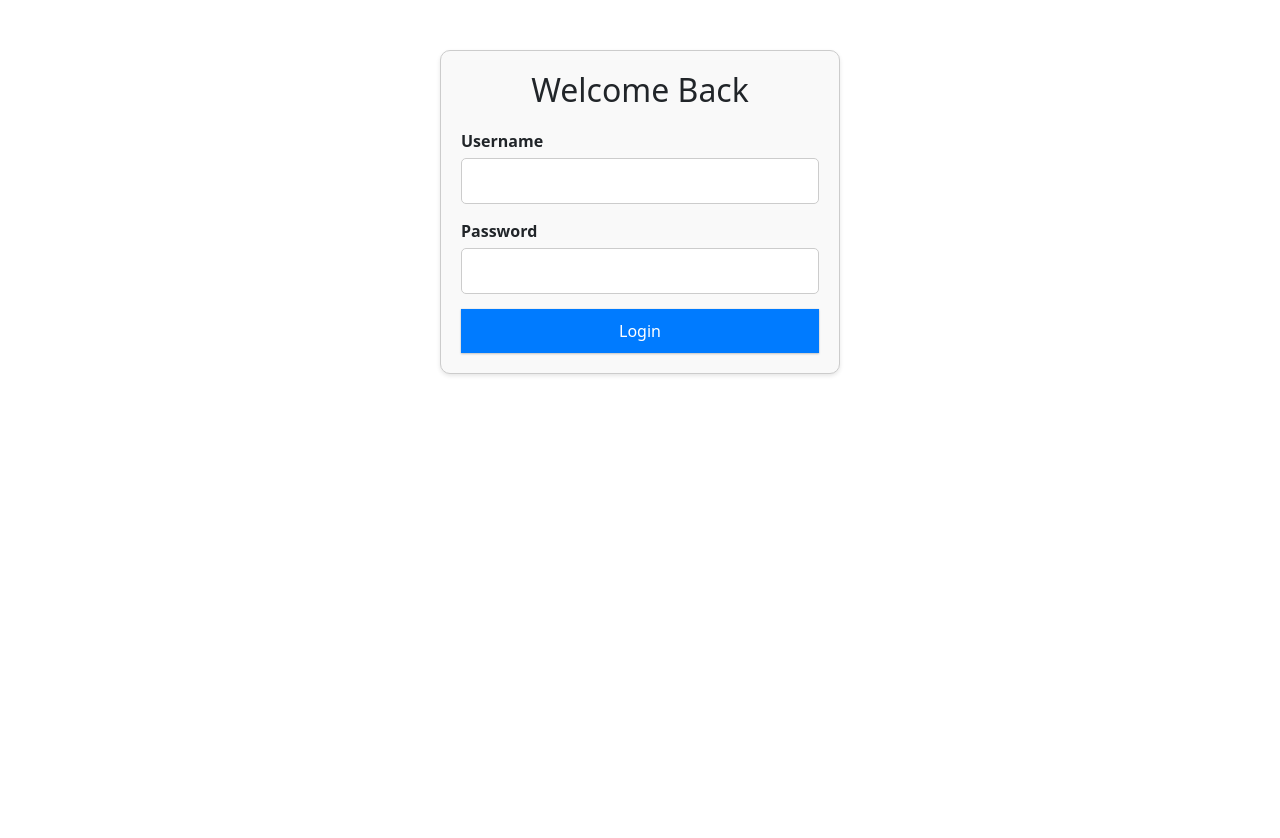
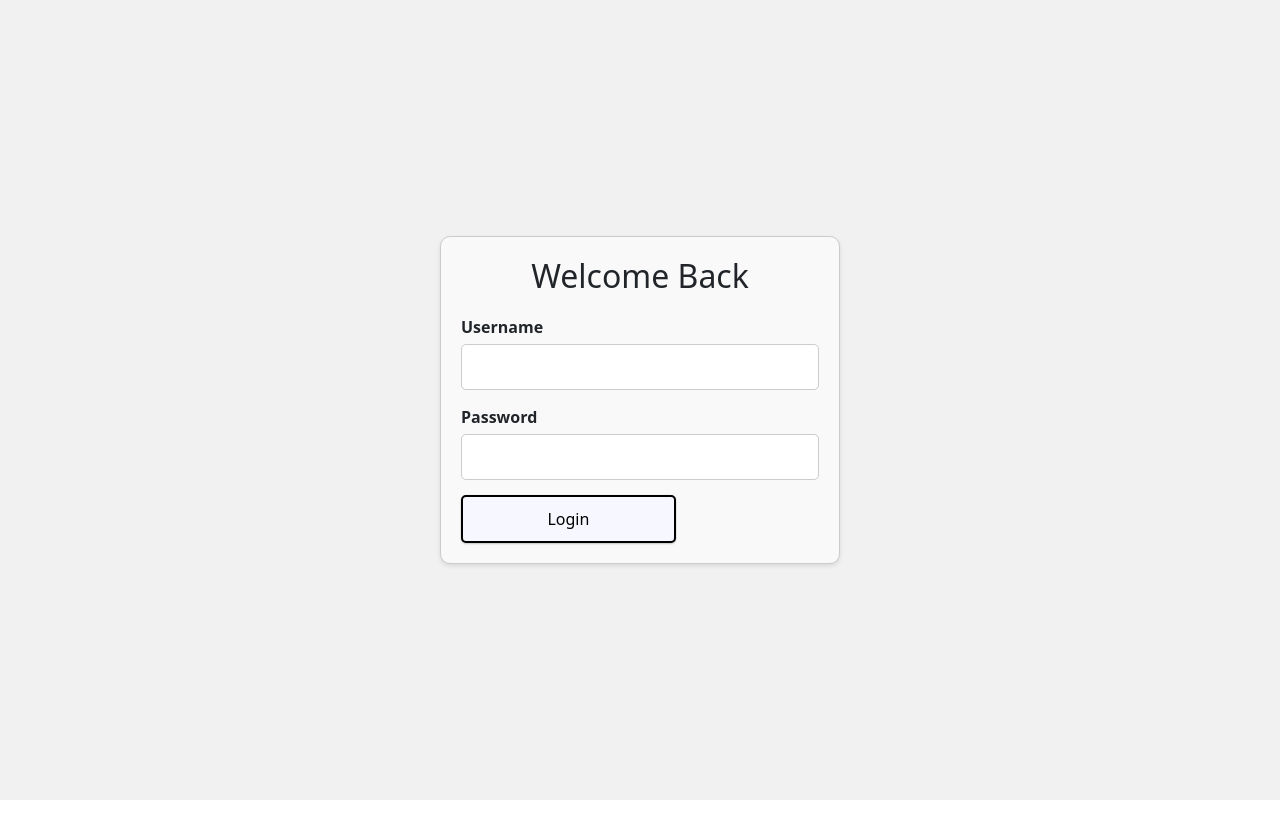
Before and after one commit to ahmedselamin/cashlysvv, a React (Create React App) app: page /login in a window 1280 px wide. Shown: the top 838 px of the page. After the commit the page ends 800 px from the top, so only its background shows below. Built offline with nearby package versions, Linux system fonts and the light colour scheme.

Commit message:
login page and css

```diff
--- a/src/components/Login.css
+++ b/src/components/Login.css
@@ -1,7 +1,14 @@
 /* Login.css */
+.login-page {
+  display: flex;
+  align-items: center;
+  justify-content: center;
+  height: 100vh;
+  background-color: #f1f1f1;
+}
+
 .login-container {
-  max-width: 400px;
-  margin: 50px auto;
+  width: 400px;
   padding: 20px;
   border: 1px solid #ccc;
   border-radius: 10px;
@@ -31,15 +38,16 @@
   border-radius: 5px;
 }
 
-button {
-  width: 100%;
+.login-btn {
+  width: 60%;
   padding: 10px;
   border: none;
   border-radius: 5px;
-  background-color: #007bff;
-  color: white;
+  background-color: #f7f7ff;
+  color: black;
   font-size: 16px;
   cursor: pointer;
+  border: 2px solid black;
 }
 
 button:hover {
--- a/src/components/Login.jsx
+++ b/src/components/Login.jsx
@@ -13,6 +13,7 @@ const Login = () => {
   };
 
   return (
+    <div className="login-page">
       <div className="login-container">
         <h2>Welcome Back</h2>
         <form onSubmit={handleSubmit}>
@@ -34,8 +35,11 @@ const Login = () => {
               required
             />
           </div>
-        <button type="submit">Login</button>
+          <button className="login-btn" type="submit">
+            Login
+          </button>
         </form>
+      </div>
     </div>
   );
 };
```
Lines whose indentation alone changed are shown as unchanged.
